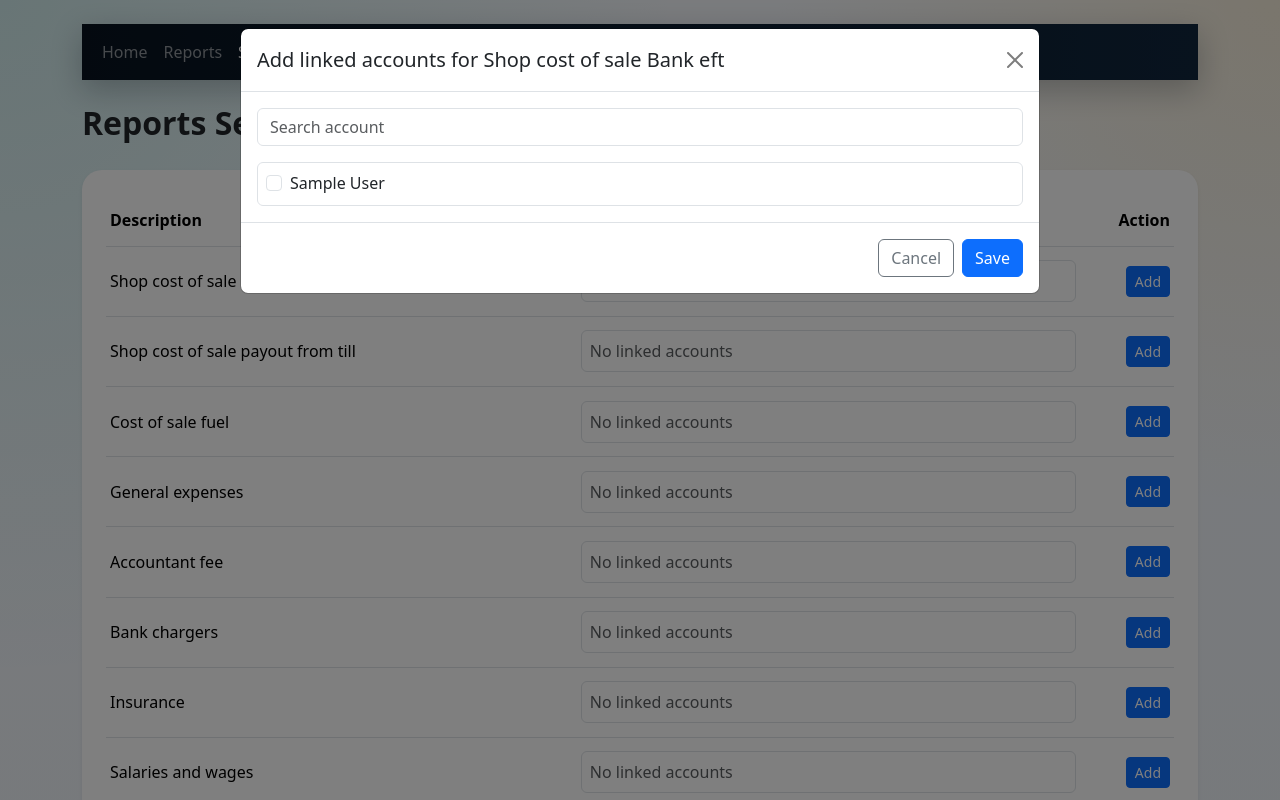
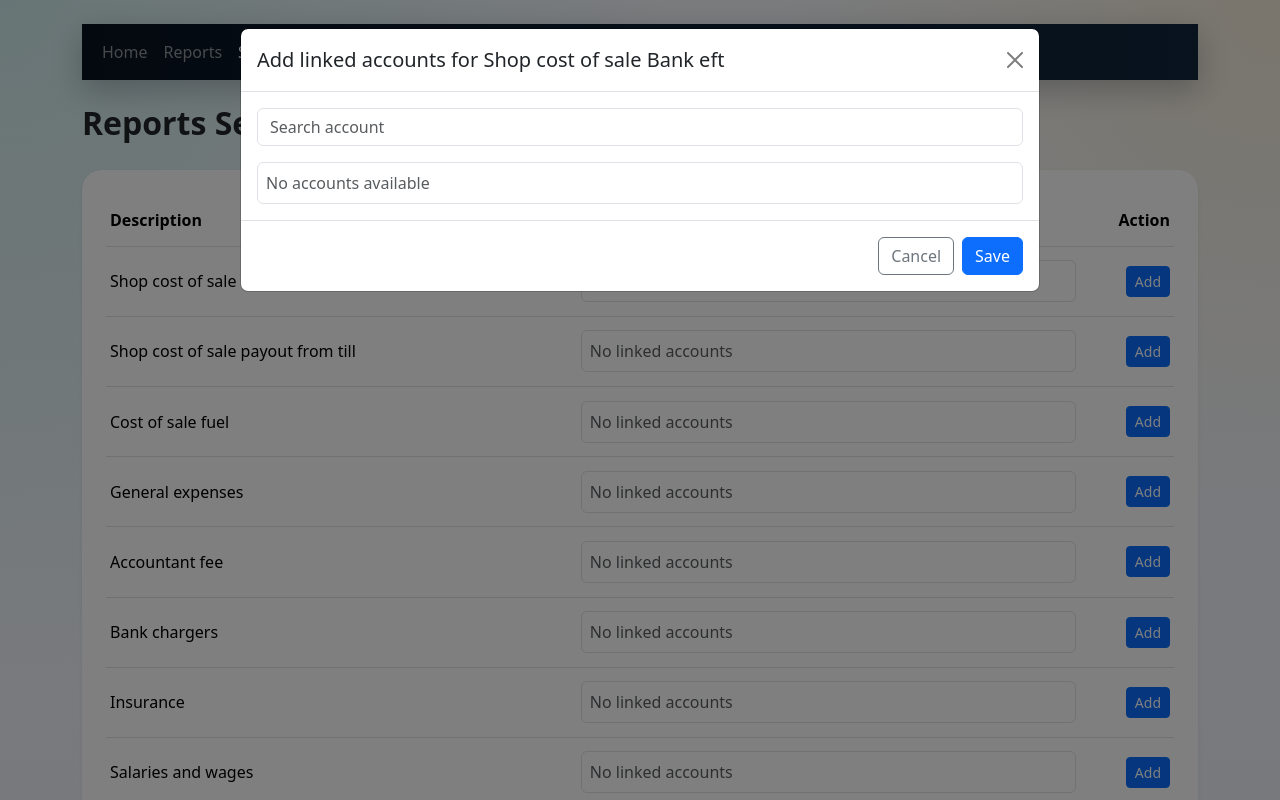
Before and after one commit to Devon-GS/Accounting-Package, a Flask app: page /reports-settings in a window 1280 px wide, after a click on "Add". Run offline with Flask 3, Linux system fonts and the light colour scheme; tables that the repository leaves empty hold one stand-in row (values such as "Sample post"); some libraries are stand-ins or nearby versions.

Commit message:
Add remove account once linked to description in reports

```diff
--- a/app.py
+++ b/app.py
@@ -1422,6 +1422,27 @@ def report_linked_account_rows() -> dict[str, list[sqlite3.Row]]:
 	return linked
 
 
+def report_available_accounts_by_description(
+	accounts: list[sqlite3.Row],
+	selected_account_ids_by_description: dict[str, list[int]],
+) -> dict[str, list[sqlite3.Row]]:
+	available: dict[str, list[sqlite3.Row]] = {}
+	all_linked_account_ids = {
+		account_id
+		for account_ids in selected_account_ids_by_description.values()
+		for account_id in account_ids
+	}
+	for description_key, _description_label in REPORT_LINKED_DESCRIPTION_OPTIONS:
+		selected_ids = set(selected_account_ids_by_description.get(description_key, []))
+		other_linked_ids = all_linked_account_ids - selected_ids
+		available[description_key] = [
+			account
+			for account in accounts
+			if account["id"] not in other_linked_ids
+		]
+	return available
+
+
 def report_fixed_amounts_for_month(month_value: str | None) -> dict[str, float]:
 	if not month_value:
 		return {}
@@ -1630,11 +1651,25 @@ def reports_settings():
 					(entry_date, amount, entry_id),
 				)
 		elif description_key in REPORT_LINKED_DESCRIPTION_KEYS:
+			current_selected_ids = set(report_linked_accounts().get(description_key, []))
+			all_selected_ids = {
+				account_id
+				for account_ids in report_linked_accounts().values()
+				for account_id in account_ids
+			}
+			other_linked_ids = all_selected_ids - current_selected_ids
+			allowed_account_ids = {
+				row["id"]
+				for row in query_all("SELECT id FROM accounts")
+				if row["id"] not in other_linked_ids
+			}
 			execute("DELETE FROM report_account_links WHERE description_key = ?", (description_key,))
 			for account_id in request.form.getlist("account_ids"):
 				try:
 					account_id_value = int(account_id)
 				except ValueError:
+					continue
+				if account_id_value not in allowed_account_ids:
 					continue
 				execute(
 					"INSERT INTO report_account_links (description_key, account_id) VALUES (?, ?) ON CONFLICT(description_key, account_id) DO NOTHING",
@@ -1653,6 +1688,7 @@ def reports_settings():
 	accounts = query_all("SELECT id, name FROM accounts ORDER BY name")
 	selected_account_ids_by_description = report_linked_accounts()
 	linked_accounts_by_description = report_linked_account_rows()
+	available_accounts_by_description = report_available_accounts_by_description(accounts, selected_account_ids_by_description)
 	fixed_amount_rows = report_fixed_amount_rows()
 	return render_template(
 		"reports_settings.html",
@@ -1661,6 +1697,7 @@ def reports_settings():
 		report_descriptions=REPORT_DESCRIPTION_OPTIONS,
 		selected_account_ids_by_description=selected_account_ids_by_description,
 		linked_accounts_by_description=linked_accounts_by_description,
+		available_accounts_by_description=available_accounts_by_description,
 		fixed_amount_rows=fixed_amount_rows,
 		report_linked_description_keys=REPORT_LINKED_DESCRIPTION_KEYS,
 		report_fixed_description_keys=REPORT_FIXED_DESCRIPTION_KEYS,
--- a/templates/reports_settings.html
+++ b/templates/reports_settings.html
@@ -110,7 +110,9 @@
                 data-report-target="#report-account-list-{{ description_key }}"
               >
               <div class="border rounded p-2" id="report-account-list-{{ description_key }}" style="max-height: 320px; overflow-y: auto;">
-                {% for account in accounts %}
+                {% set available_accounts = available_accounts_by_description.get(description_key, []) %}
+                {% if available_accounts %}
+                  {% for account in available_accounts %}
                     <div class="form-check report-account-item" data-report-account-item data-report-account-name="{{ account.name | lower }}">
                       <input
                         class="form-check-input"
@@ -125,6 +127,9 @@
                       </label>
                     </div>
                   {% endfor %}
+                {% else %}
+                  <div class="text-body-secondary">No accounts available</div>
+                {% endif %}
               </div>
             {% else %}
               <div class="row g-3">
```
Lines whose indentation alone changed are shown as unchanged.
